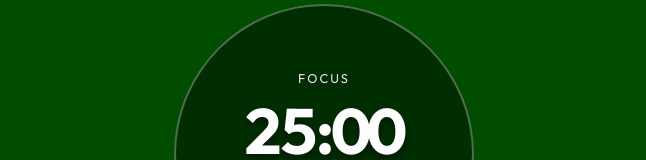
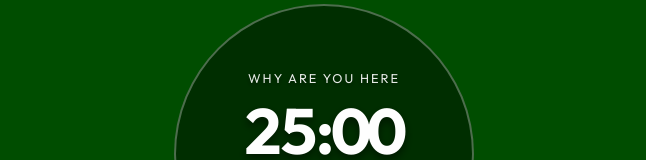
Before and after one commit to neeraj586/pomodoro-study-timer, a Next.js app: page / in a window 1280 px wide. Shown: the part 216-376 px from the top of the page, without its empty margins (316-962 px from the left). Built offline with nearby package versions, Linux system fonts and the light colour scheme.

Commit message:
feat: integrate character reactions (sleep-deprived frog) into timer status

```diff
--- a/components/PomodoroTimer.tsx
+++ b/components/PomodoroTimer.tsx
@@ -81,7 +81,7 @@ export default function PomodoroTimer() {
 
                             // Completion logic
                             playSound(SOUNDS.celebration);
-                            setMessage('NINGALITHU KANUKAAA..YOU ARE A GENIUS. you did not mess it up.');
+                            setMessage('acceptable. barely.');
                             setTimeout(() => setMessage(''), 8000);
 
                             if (newCount % 4 === 0) {
@@ -144,6 +144,16 @@ export default function PomodoroTimer() {
         return `${mins.toString().padStart(2, '0')}:${secs.toString().padStart(2, '0')}`;
     };
 
+    const getCharacterStatus = () => {
+        if (mode === 'work') {
+            if (!isActive && timeLeft === MODES.work.time) return "why are you here";
+            if (isActive) return "locked in";
+            if (!isActive && timeLeft < MODES.work.time) return "why did you stop"; // Paused
+        }
+        if (mode === 'shortBreak' || mode === 'longBreak') return "brain empty";
+        return "why are you here";
+    };
+
     const progress = (1 - timeLeft / MODES[mode].time) * 100;
     const strokeDashoffset = 955 - (955 * progress) / 100; // 955 is approx circumference
 
@@ -171,7 +181,7 @@ export default function PomodoroTimer() {
 
                 {/* Content Overlay */}
                 <div className={styles.contentOverlay}>
-                    <span className={styles.statusText}>{MODES[mode].label}</span>
+                    <span className={styles.statusText}>{getCharacterStatus()}</span>
                     <div className={styles.timerDisplay}>
                         {formatTime(timeLeft)}
                     </div>
```
